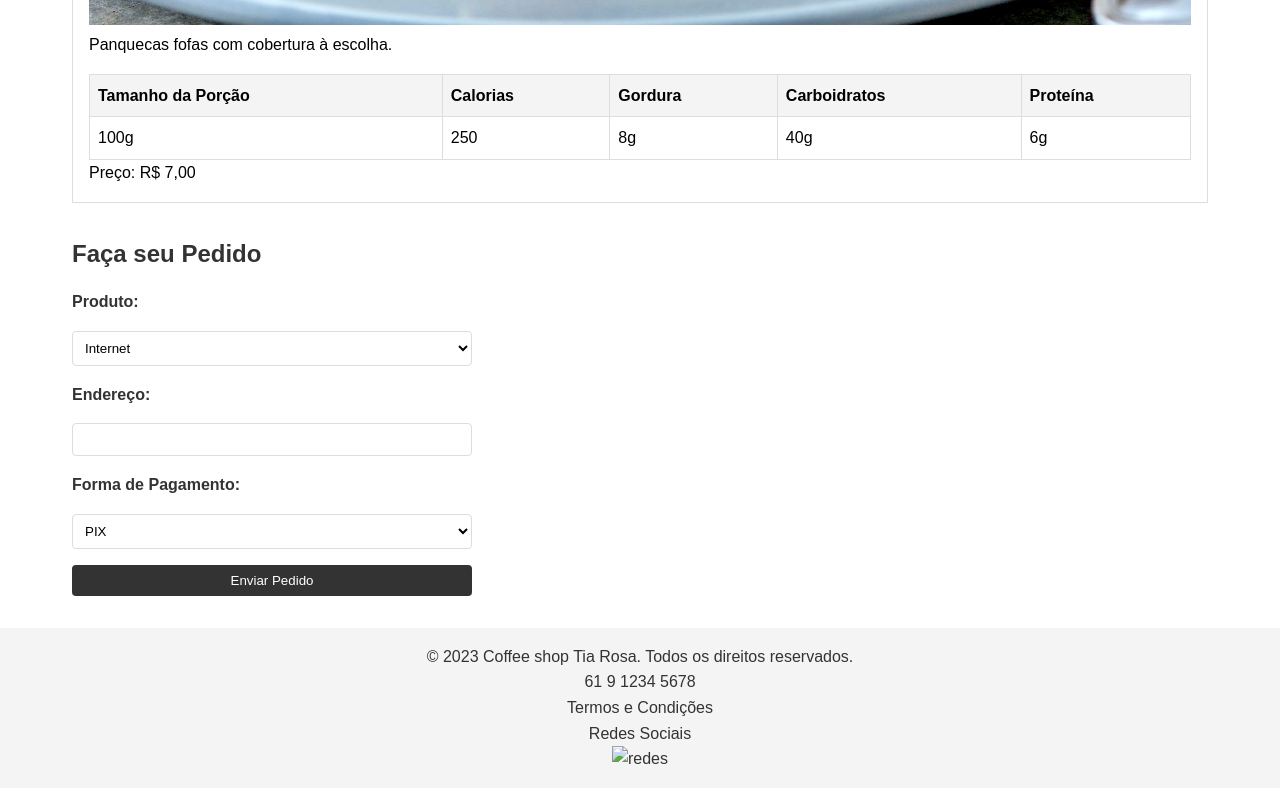
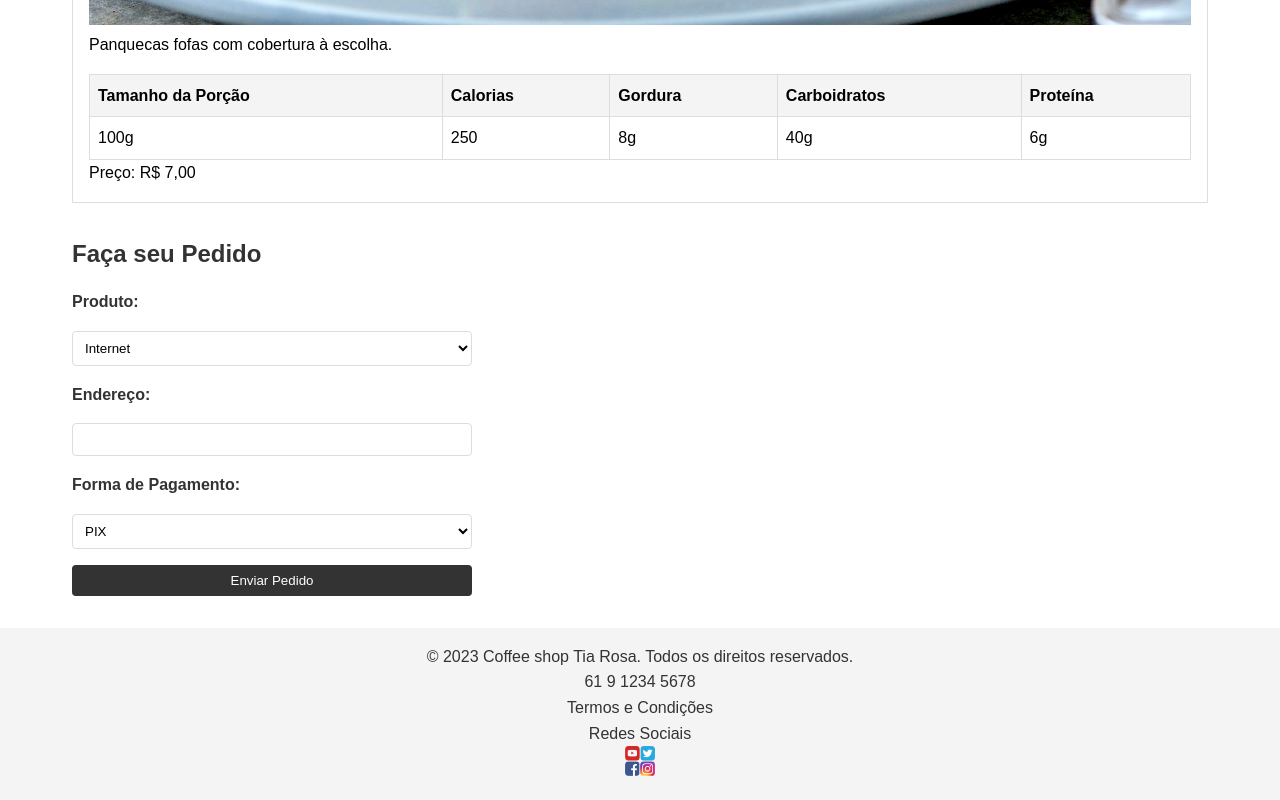
Before and after one commit to stinkymfer/trabalho, a plain HTML site: page menu.html in a window 1280 px wide. Shown: the part 11150-11950 px from the top of the page. Drawn offline with Linux system fonts and the light colour scheme.

Commit message:
Update menu.html

```diff
--- a/menu.html
+++ b/menu.html
@@ -326,7 +326,7 @@
 	<p>61 9 1234 5678</p>
 	<p>Termos e Condições</p>
 	<p>Redes Sociais</p>
-        <img src="redes_sociais.jpg" alt="redes">
+        <img src="redes_sociais.png" alt="redes">
     </footer>
 
     <script src="script.js"></script>
```
